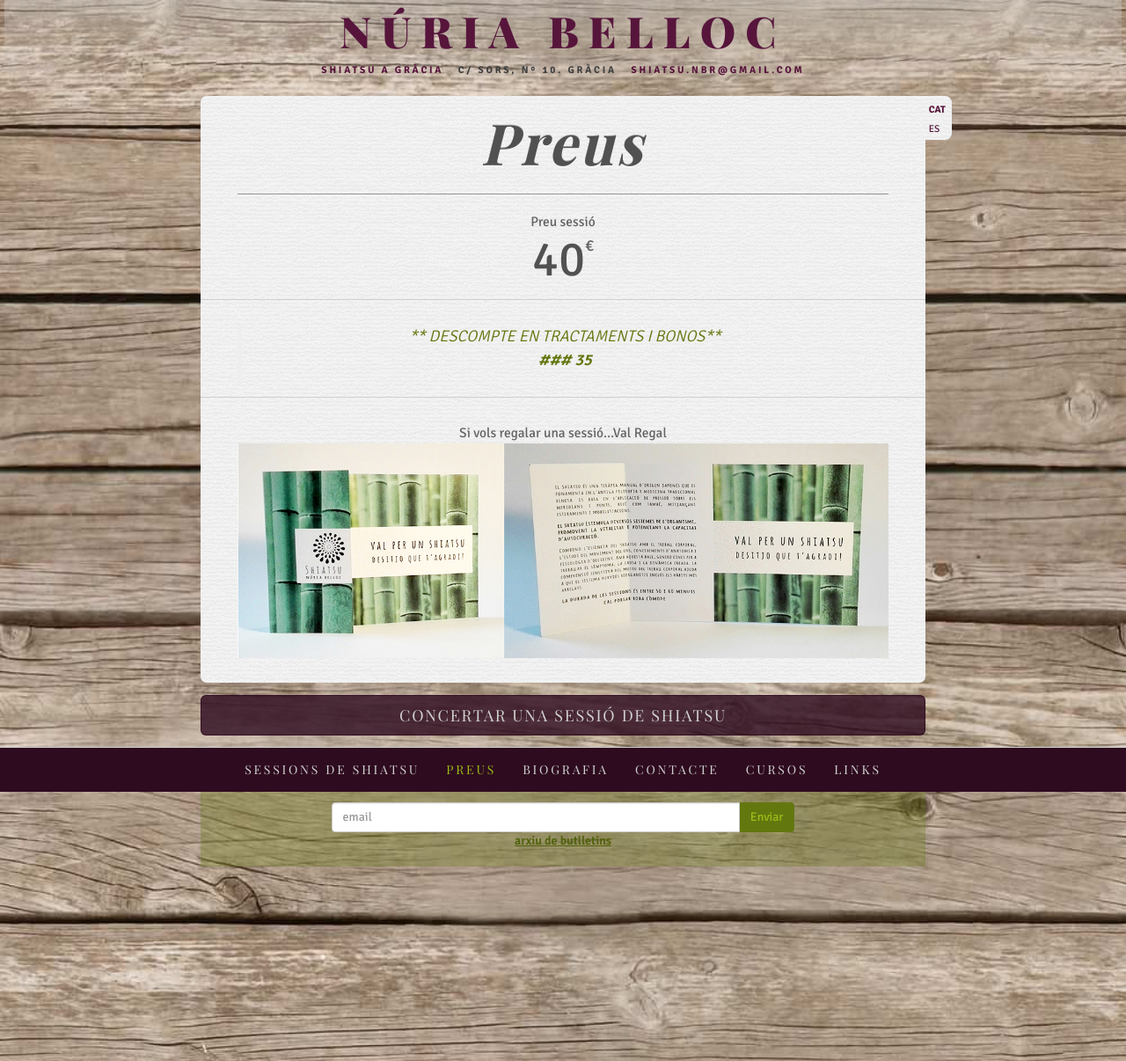
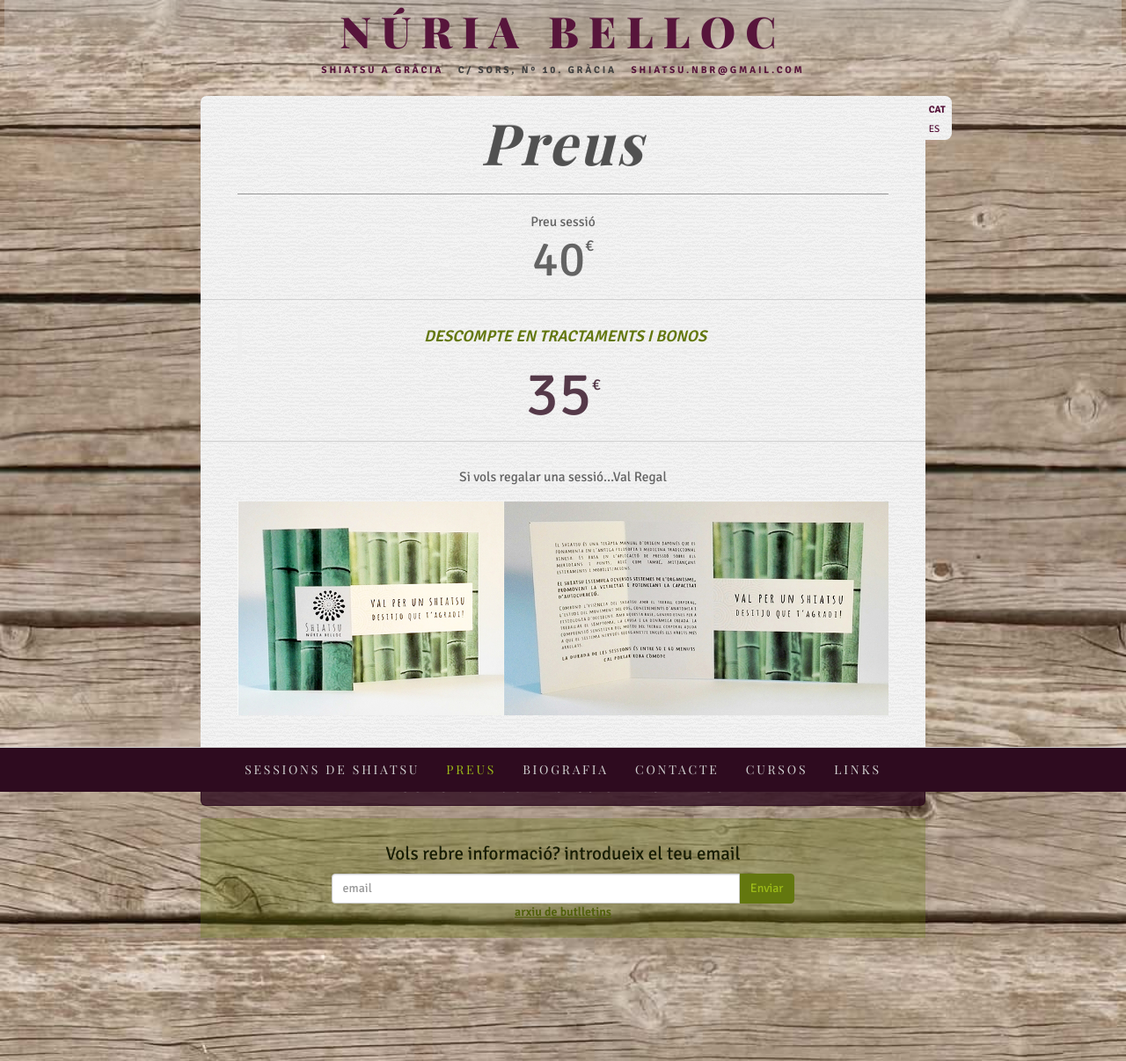
Before and after one commit to agustibr/shiatsu.nuriabelloc.com, a Jekyll site: the page built from cat/2-preus.md, in a window 1280 px wide. Shown: the whole page at 88% size. Built offline with Jekyll 4.4.1, drawn with Linux system fonts in a browser that asks for light colours; some web fonts are replaced.

Commit message:
updated prices pages

```diff
--- a/_config.yml
+++ b/_config.yml
@@ -11,7 +11,7 @@
 tel: (+34) 651 862 122
 
 permalink: pretty
-url: http://shiatsu.nuriabelloc.com
+# url: http://shiatsu.nuriabelloc.com
 # sslurl: https://shiatsu.nuriabelloc.com
 baseurl: '' # '/f3'
 cdn: 'https://googledrive.com/host/0Bxwn2g3WSTbRfk1DVGpwbEl4dFA3ajFiTGFyZlA0WklGY3Izc0YtSHhVYncyVk01SzBibjQ'
@@ -71,6 +71,13 @@
           label: "vols que aparegui al menú de la web?"
           help: "si està clickat apareixerà al menú"
           value: boolean
+      - name: "order"
+        field:
+          element: "number"
+          label: "Ordre de la pàgina al menú"
+          help: "Introdueix un número"
+          placeholder: ""
+          type: number
       - name: "description"
         field:
           element: "text"
--- a/cat/2-preus.md
+++ b/cat/2-preus.md
@@ -20,12 +20,13 @@
 
 ---
 
-> **  DESCOMPTE EN TRACTAMENTS I BONOS**
+> **DESCOMPTE EN TRACTAMENTS I BONOS**
 
-> **### 35**
+### 35
 
 ---
 
 Si vols regalar una sessió...Val Regal
 
-![val_regal_1.jpg]({{site.baseurl}}/image/val_regal_1.jpg)
+
+![val regal shiatsu]({{site.baseurl}}/image/val_regal_1.jpg)
--- a/css/_sass/_base.sass
+++ b/css/_sass/_base.sass
@@ -196,17 +196,17 @@
     h4
       margin: 0
       font-weight: normal
-      color: rgba($hard-color, .9)
     h3
       font-size: 5rem
+      color: rgba($primary-color, .8)
     h4
       font-size: 4rem
+      color: rgba($hard-color, .8)
     h3:after,
     h4:after
       content: "€"
       font-size: 1.3rem
       vertical-align: 2rem
-      color: rgba($hard-color, .8)
 
 .bio h1 + p
   float: right
@@ -249,7 +249,7 @@
 .btn-secondary
   +button-variant($highlight-color, $alternate-color, $alternate-color)
 .page.preus img
-  margin: 0 auto
+  margin: 1em auto
   @extend .img-responsive
 svg
   fill: currentColor
```
Also changed, not shown: es/2-precios.md (+2 -2 lines).
